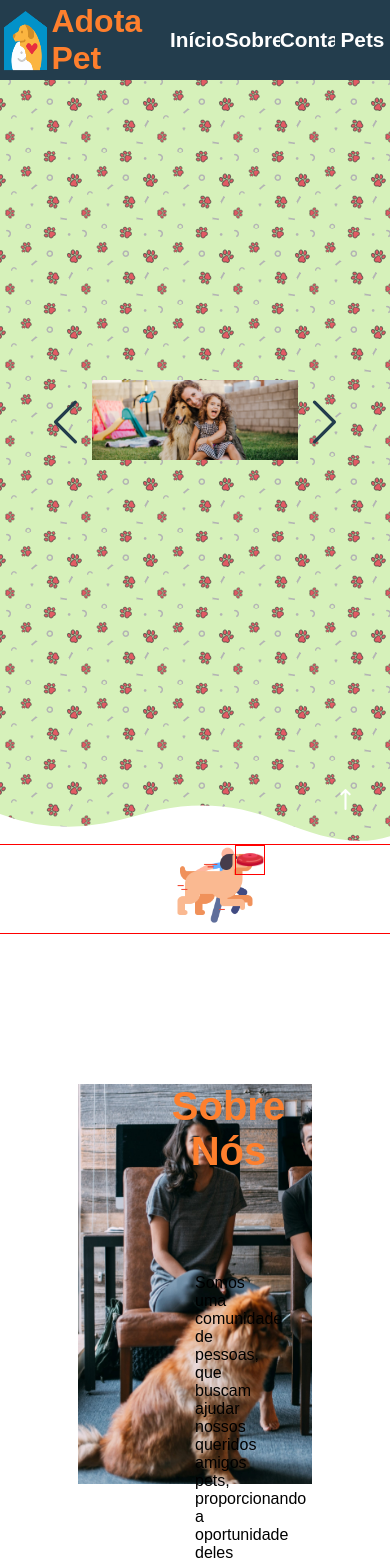
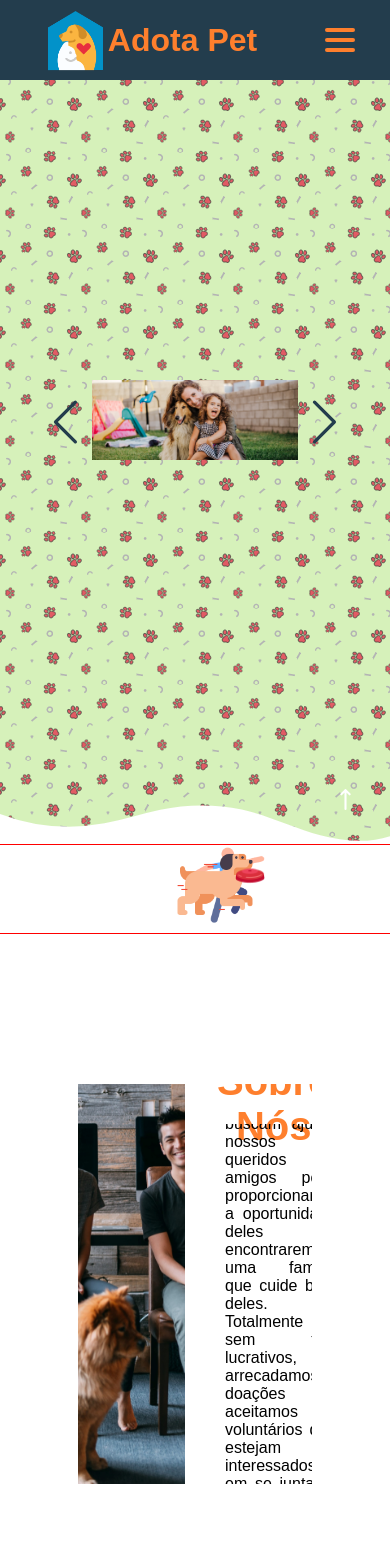
Before and after one commit to Otavio14/eKaizen_frontend, a React (Create React App) app: page / in a window 390 px wide. Shown: the top 1563 px of the page. Built offline with nearby package versions, Linux system fonts and the light colour scheme.

Commit message:
Estrutura finalizada e responsividade em progresso

```diff
--- a/src/components/GoUp/styles.js
+++ b/src/components/GoUp/styles.js
@@ -14,4 +14,5 @@ export const Container = styled.div`
     props.scrollposition > 0 ? "var(--blue-color)" : "transparent"};
   transition: background-color 0.5s;
   border-radius: 2rem;
+  z-index: 1;
 `;
--- a/src/components/Navbar/index.js
+++ b/src/components/Navbar/index.js
@@ -1,17 +1,27 @@
-import { Container, Logo, Title, Link, LogoDiv, Menu } from "./styles";
+import React, { useState } from "react";
+import {
+  Container,
+  Logo,
+  Title,
+  Link,
+  LogoDiv,
+  Menu,
+  MenuButton,
+} from "./styles";
 import logo from "../../logo.png";
 import { useNavigate } from "react-router-dom";
 
 export default function Navbar() {
+  const [open, setOpen] = useState(false);
   const navigate = useNavigate();
 
   return (
-    <Container>
+    <Container open={open}>
       <LogoDiv>
         <Logo src={logo} />
         <Title>Adota Pet</Title>
       </LogoDiv>
-      <Menu>
+      <Menu open={open}>
         <Link
           onClick={() => {
             navigate("/");
@@ -60,6 +70,16 @@ export default function Navbar() {
           Pets
         </Link>
       </Menu>
+      <MenuButton
+        open={open}
+        onClick={() => {
+          setOpen(!open);
+        }}
+      >
+        <div></div>
+        <div></div>
+        <div></div>
+      </MenuButton>
     </Container>
   );
 }
--- a/src/components/Navbar/styles.js
+++ b/src/components/Navbar/styles.js
@@ -3,30 +3,45 @@ import styled from "styled-components";
 export const Container = styled.div`
   height: 80px;
   width: 100%;
-  /* border: 1px solid red; */
   display: flex;
   align-items: center;
   position: fixed;
   z-index: 2;
-  /* background-color: rgba(161, 193, 129, 0.5); */
   background-color: var(--blue-color);
+  transition: height 0.5s;
+
+  @media (max-width: 750px) {
+    height: ${(props) => (props.open ? "auto" : "80px")};
+    align-items: ${(props) => (props.open ? "flex-start" : "center")};
+    flex-direction: ${(props) => (props.open ? "column" : "row")};
+    padding-top: ${(props) => (props.open ? "8px" : "0")};
+  }
 `;
 
 export const LogoDiv = styled.div`
   display: flex;
   align-items: center;
   width: 300px;
-  /* border: 1px solid purple; */
+  /* height: 80px; */
+  /* border: 1px solid red; */
   justify-content: center;
 `;
 
 export const Menu = styled.nav`
   display: flex;
   align-items: center;
-  /* border: 1px solid blue; */
+  /* border: 1px solid red; */
   height: 100%;
-  width: 100%;
+  width: 90%;
   justify-content: center;
+
+  @media (max-width: 750px) {
+    /* position: absolute; */
+    width: 300px;
+    left: 0;
+    flex-direction: column;
+    display: ${(props) => (props.open ? "flex" : "none")};
+  }
 `;
 
 export const Logo = styled.img`
@@ -36,7 +51,8 @@ export const Logo = styled.img`
 
 export const Title = styled.h1`
   color: var(--orange-color);
-  /* text-transform: uppercase; */
+  font-size: 2rem;
+  white-space: nowrap;
   font-family: cursive, Arial !important;
 `;
 
@@ -49,7 +65,52 @@ export const Link = styled.div`
   font-weight: bolder;
   transition: font-size 0.3s;
 
+  @media (max-width: 750px) {
+    margin: 10px 0;
+  }
+
   &:hover {
     font-size: 1.8rem;
   }
 `;
+export const MenuButton = styled.div`
+  position: absolute;
+  top: 0;
+  right: 30px;
+  height: 80px;
+  width: 40px;
+  display: flex;
+  /* border: 1px solid red; */
+  justify-content: center;
+  align-items: center;
+  flex-direction: column;
+  cursor: pointer;
+
+  div:nth-child(1) {
+    transform: ${(props) => (props.open ? "rotate(-45deg)" : "rotate(0)")};
+    transform-origin: top right;
+  }
+
+  div:nth-child(2) {
+    transform: ${(props) => (props.open ? "scaleX(0)" : "scaleX(100%)")};
+    transform-origin: right;
+  }
+
+  div:nth-child(3) {
+    transform: ${(props) => (props.open ? "rotate(45deg)" : "rotate(0)")};
+    transform-origin: bottom right;
+  }
+
+  @media (min-width: 750px) {
+    display: none;
+  }
+
+  div {
+    transition: all 1s;
+    margin: 3px 0;
+    width: 30px;
+    height: 4px;
+    border-radius: 1rem;
+    background-color: var(--orange-color);
+  }
+`;
--- a/src/components/modal/AdoptForm/styles.js
+++ b/src/components/modal/AdoptForm/styles.js
@@ -14,11 +14,16 @@ export const Background = styled.div`
   align-items: center;
   justify-content: center;
   z-index: 3;
+
+  @media (max-width: 680px) {
+    align-items: flex-start;
+  }
 `;
 
 export const Container = styled.div`
   background-color: #ffffff;
-  width: 40vw;
+  max-width: 60vw;
+  width: 100%;
   height: fit-content;
   border-radius: 1.5rem;
   padding: 25px;
@@ -26,6 +31,17 @@ export const Container = styled.div`
   align-items: center;
   flex-direction: column;
   position: relative;
+
+  @media (max-width: 1030px) {
+    max-width: 80vw;
+  }
+  @media (max-width: 770px) {
+    max-width: 90vw;
+  }
+  @media (max-width: 680px) {
+    margin-top: 10px;
+    margin-bottom: 10px;
+  }
 `;
 
 export const Form = styled.form`
@@ -52,6 +68,10 @@ export const CloseButton = styled(MdClose)`
 export const Title = styled.h1`
   text-align: center;
   margin-bottom: 30px;
+
+  @media (max-width: 480px) {
+    width: 75%;
+  }
 `;
 
 export const InputContainer = styled.div`
--- a/src/components/modal/PetInfo/styles.js
+++ b/src/components/modal/PetInfo/styles.js
@@ -18,7 +18,7 @@ export const Background = styled.div`
 
 export const Container = styled.div`
   background-color: #ffffff;
-  width: 40vw;
+  width: fit-content;
   height: fit-content;
   border-radius: 1.5rem;
   padding: 25px;
@@ -26,6 +26,10 @@ export const Container = styled.div`
   align-items: center;
   flex-direction: column;
   position: relative;
+
+  @media (max-width: 520px) {
+    margin: 0 15px;
+  }
 `;
 
 export const CloseButton = styled(MdClose)`
@@ -40,6 +44,11 @@ export const CloseButton = styled(MdClose)`
 export const Title = styled.h1`
   text-align: center;
   margin-bottom: 30px;
+  /* border: 1px solid red; */
+
+  @media (max-width: 350px) {
+    width: 75%;
+  }
 `;
 
 export const Table = styled.table`
--- a/src/globalStyles.js
+++ b/src/globalStyles.js
@@ -26,8 +26,6 @@ export default createGlobalStyle`
         -webkit-user-select: none;
         -ms-user-select: none;
         -khtml-user-select: none;
-    }
-    body {
         &::-webkit-scrollbar {
             width: 8px;
             background-color: var(--blue-color);
--- a/src/pages/Index/index.js
+++ b/src/pages/Index/index.js
@@ -75,9 +75,9 @@ export default function Index() {
         <Text>
           Somos uma comunidade de pessoas, que buscam ajudar nossos queridos
           amigos pets, proporcionando a oportunidade deles encontrarem uma
-          família que cuide bem deles. Através da adoção você pode fazer um
-          animalzinho muito mais feliz, não cobramos nenhum valor, porém aos que
-          puderem ajudar, ficaremos muito gratos.
+          família que cuide bem deles. Totalmente sem fins lucrativos,
+          arrecadamos doações e aceitamos voluntários que estejam interessados
+          em se juntar à nós nessa missão tão importante.
         </Text>
       </About>
       <Contact id="contact">
--- a/src/pages/Index/styles.js
+++ b/src/pages/Index/styles.js
@@ -45,8 +45,8 @@ export const Animation = styled.div`
   }
   .frisbee {
     position: absolute;
-    top: 0;
-    border: 1px solid red;
+    top: 16px;
+    /* border: 1px solid red; */
     width: 30px;
     z-index: 1;
     transition: transform 1s;
@@ -85,10 +85,12 @@ export const Main = styled.div`
 export const About = styled.div`
   display: grid;
   margin-top: 150px;
-  height: 500px;
+  height: 400px;
   width: 60vw;
-  /* border: 1px solid red; */
-  grid-template-rows: auto 1fr;
+  align-items: center;
+  justify-content: center;
+  grid-template-columns: 1fr 1fr;
+  grid-template-rows: auto 90%;
   grid-template-areas:
     "i h"
     "i p";
@@ -96,13 +98,14 @@ export const About = styled.div`
 
 export const Title = styled.h1`
   text-align: center;
-  margin-bottom: 50px;
+  /* margin-bottom: 50px; */
   font-size: 2.5rem;
   color: var(--orange-color);
   display: grid;
   grid-template-columns: 1fr auto 1fr;
   align-items: center;
   grid-gap: 22px;
+  height: fit-content;
 
   &:after,
   &:before {
@@ -113,21 +116,26 @@ export const Title = styled.h1`
 `;
 
 export const Text = styled.p`
-  align-items: flex-start;
   grid-area: p;
-  padding: 50px;
+  align-items: center;
+  display: flex;
+  padding: 30px;
   text-align: justify;
+  height: 100%;
 `;
 
 export const Image = styled.img`
-  height: 400px;
+  width: 100%;
+  height: 100%;
+  object-fit: cover;
   grid-area: i;
+  padding-right: 10px;
 `;
 
 export const Contact = styled.div`
   width: 60vw;
-  /* border: 1px solid red; */
-  height: 400px;
+  height: 100%;
+  margin-top: 150px;
   display: grid;
   align-items: center;
   grid-template-columns: 0.7fr 0.3fr;
@@ -138,6 +146,7 @@ export const Contact = styled.div`
 
 export const Links = styled.div`
   grid-area: l;
+  padding-left: 10px;
 `;
 
 export const Link = styled.div`
--- a/src/pages/Pets/styles.js
+++ b/src/pages/Pets/styles.js
@@ -17,6 +17,9 @@ export const Main = styled.div`
   display: flex;
   flex-direction: column;
   /* border: 1px solid red; */
+  @media (max-width: 800px) {
+    width: 95%;
+  }
 `;
 
 export const Title = styled.h1`
```
